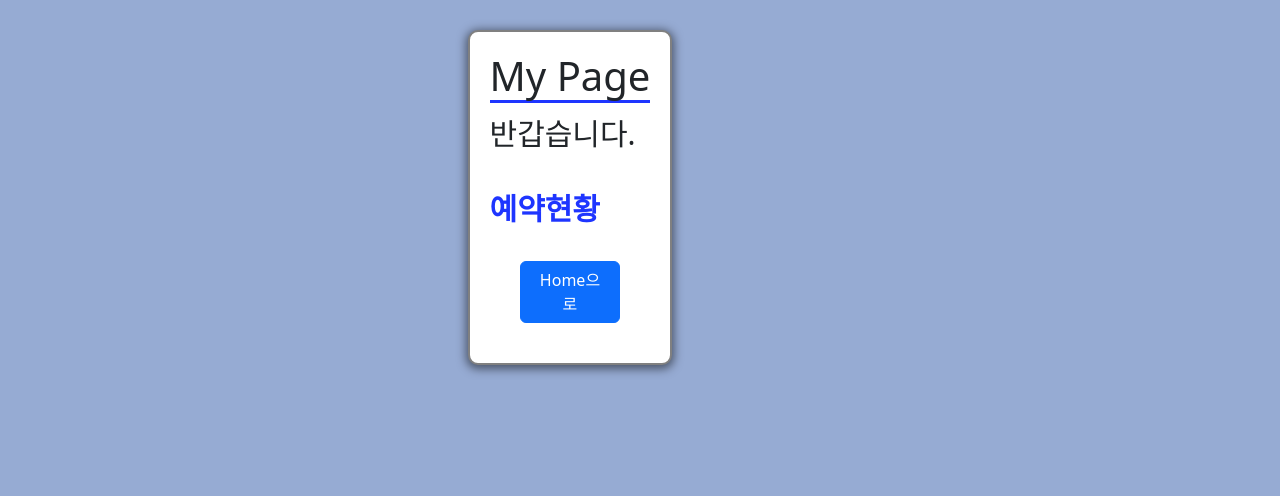
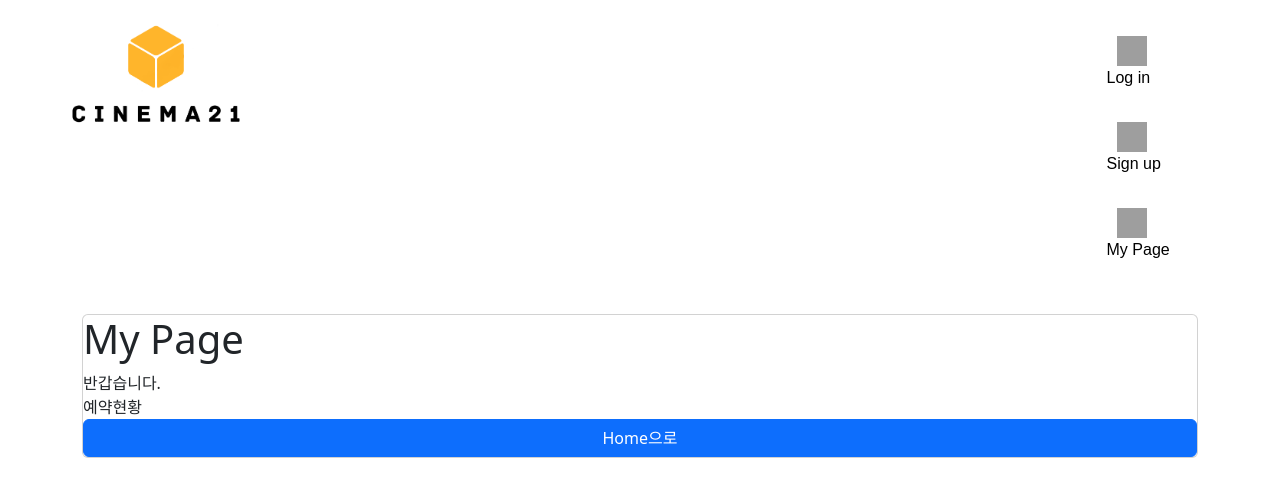
Before and after one commit to shanghanrun/last, a plain HTML site: page mypage.html in a window 1280 px wide. Drawn offline with nearby package versions, Linux system fonts and the light colour scheme; grey boxes are pictures that could not be loaded.

Commit message:
mypage update

```diff
--- a/css/detail.css
+++ b/css/detail.css
@@ -164,7 +164,7 @@ button {
 .Logo{
   width: 180px;
   margin-top: 20px;
-  margin-left: 8em;
+  margin-left: 3.5em;
 }
 
 
--- a/mypage.html
+++ b/mypage.html
@@ -8,57 +8,144 @@
     <link href="https://cdn.jsdelivr.net/npm/bootstrap@5.3.3/dist/css/bootstrap.min.css" rel="stylesheet"
         integrity="sha384-QWTKZyjpPEjISv5WaRU9OFeRpok6YctnYmDr5pNlyT2bRjXh0JMhjY6hW+ALEwIH" crossorigin="anonymous">
     <style>
-        body {
-            background-color: rgb(150, 171, 211);
+
+
+
+
+
+
+        /*header */
+
+.Logo{
+  width: 180px;
+  margin-top: 20px;
+  margin-left: 3.5em;
 }
-        .container {
-            position: absolute;
-            top: 0;
-            left: 0;
+
+
+
+.navbar-container {
+  font-family: 'Noto Sans KR', 'CJONLYONENEW', '맑은 고딕', '돋움', Dotum, sans-serif;
+  font-size: 100%;
+
+}
+
+.topNav{
+   float: right;
+   padding: 20px;
+  padding-top: 20px;
+}
+
+
+.topNavbar {
+  display: flex;
+  justify-content: space-between;
+}
+
+
+.topNav li img {
+  width: 30px;
+  margin-right: 30px; /* 아이콘과 텍스트 사이의 간격을 조정합니다. */
+  margin-left: 10px;
+}
+
+.topNav li span {
+  padding:0 15 0 0px;
+
+}
+
+.LogoStyle {
+  cursor: pointer;
+  margin-left: -8rem;
+}
+
+
+.topNav {
   display: flex;
   justify-content: center;
+  width: 60%;
 }
-        .card {
-            border: 2px solid gray;
-            border-radius: 10px;
-            margin-top: 30px;
-            padding: 20px;
-            box-shadow: 0 2px 10px 2px rgba(0, 0, 0, 0.5);
+
+.topNav li {
+  display: flex;
+  align-items: center; /* 아이콘과 텍스트를 수직 가운데 정렬합니다. */
+  padding: 1rem;
 }
-        div {
-            font-size: 30px;
+
+.topNav li img {
+  width: 30px;
+  height: 30px;
 }
-        #reserve,
-        #title,
-        #room,
-        #time,
-        #seat {
-            color: rgb(30, 53, 255);
+
+li a{
+  text-decoration: none;
+  color: black;
 }
-        #reserve {
-            margin-top: 30px;
-            margin-bottom: 10px;
-            font-weight: bold;
+
+.footer-container {
+  width: 100%;
+
+  font-size: 100%;
+  margin: 0 auto;
+  padding: 0;
+  border: 0;
+  background-color: black;
+  color: azure;
+  font-size: small;
 }
-        h1 {
-            border-bottom: 3px solid rgb(30, 53, 255);
+
+.footerbar-list {
+  max-width: 980px;
+  margin-left: 3rem;
+  display: flex;
+  justify-content: space-between;
+  list-style: none;
+  border-bottom: 2px dashed aliceblue;
+  padding-bottom: 1rem;
+
 }
-        button {
-            margin: 20px auto;
-            display: block;
-            /* 위 방식으로 가운데로 옮긴다. */
-            width: 100px;
+
+.footerP {
+  width: 50%;
+  margin-left: 3rem;
+  padding-bottom: 1rem;
+
 }
-        /*.background-container {
-            background-image: url('interstella.jpg');
-            background-size: cover;
-            background-position: center;
-            width: 100%;
-            height: 700px;
-        }*/
+
+/* 새로운 CSS 코드 추가 */
+.container{
+  position: relative;
+}
+
+.user-welcome {
+
+  font-size: 18px;
+  font-family:Arial, Helvetica, sans-serif;
+  white-space: nowrap;
+  overflow: hidden;
+
+}
     </style>
 </head>
 <body>
+    <header class = "navbar-container container">
+        <div class = "topNavbar"  id = "navbar" >
+
+
+
+            <a href="index.html"><h2 class = "LogoStyle"><img class="Logo" src="img/cinema21.png" alt=""></h2></a>
+            <div class = "topNav-container">
+
+
+
+                        <ul class="topNav">
+                            <li><div id="userWelcomeMessage" class="user-welcome"></div></li>
+                            <div id="login-signup" class="login-signup"></div>
+                    </ul>
+             </div>
+        </div>
+    </header>
+    <section>
     <div class="background-container">
     </div>
     <div class="container">
@@ -73,18 +160,22 @@
             <button class="btn btn-primary" onclick="goHome()">Home으로</button>
         </div>
     </div>
+</section>
+
+
+
     <script src="https://cdn.jsdelivr.net/npm/bootstrap@5.3.3/dist/js/bootstrap.bundle.min.js"
         integrity="sha384-YvpcrYf0tY3lHB60NNkmXc5s9fDVZLESaAA55NDzOxhy9GkcIdslK1eN7N6jIeHz"
         crossorigin="anonymous"></script>
     <script>
-        let username;
+        let username = "";
         let title;
         let room;
         let time;
         let seat;
         // 페이지가 로드될 때 저장된 정보가 있는지 확인하고 필요한 경우 로그인 정보를 채움
         window.onload = function () {
-            username = localStorage.getItem('username')
+            username = localStorage.getItem('userName')
             title = localStorage.getItem('title');
             room = localStorage.getItem('room')
             time = localStorage.getItem('time')
@@ -107,9 +198,65 @@
                 document.querySelector('#seat').innerText = `예약좌석: ${seat}`;
             }
         };
+
         function goHome() {
             window.location.href = 'index.html'
         }
+
+
+
+              document.addEventListener('DOMContentLoaded', function() {
+              username = localStorage.getItem('userName');
+
+              const loginContainer = document.querySelector('.log-in-icon');
+              if (username !== null)  {
+                    document.getElementById('userWelcomeMessage').textContent =` ${username} 님` ;
+                    document.getElementById('login-signup').innerHTML =
+            `<li><a href = "MyPage.html">
+                  <img
+                  src="https://img.cgv.co.kr/R2014/images/common/ico/loginMember.png"
+                  alt="MY Page">
+                  <span>My Page</span>
+              </a>
+            </li>`
+                    userWelcomeMessage.style.cursor = 'default';
+
+
+                } else {
+                  document.getElementById('login-signup').innerHTML = `<li class="log-in-icon"><a href="Login.html">
+                  <span class="logingone">
+                  <img
+                  src="https://img.cgv.co.kr/R2014/images/common/ico/loginPassword.png"
+                  alt="로그인" class="login-img">
+                  <span> Log in </span>
+                  </span>
+              </a>
+            </li>
+            <li><a href = "SignUp.html">
+              <span class="signupgone"></span>
+              <img
+              src="https://img.cgv.co.kr/R2014/images/common/ico/loginJoin.png"
+              alt="회원가입">
+              <span>Sign up</span>
+               </a>
+            </li>
+            <li><a href = "MyPage.html">
+                  <img
+                  src="https://img.cgv.co.kr/R2014/images/common/ico/loginMember.png"
+                  alt="MY Page">
+                  <span>My Page</span>
+              </a>
+            </li>`;
+
+                }
+              }
+            );
+
+
+
+
+
+
     </script>
 </body>
 </html>
```
Lines whose indentation alone changed are shown as unchanged.
